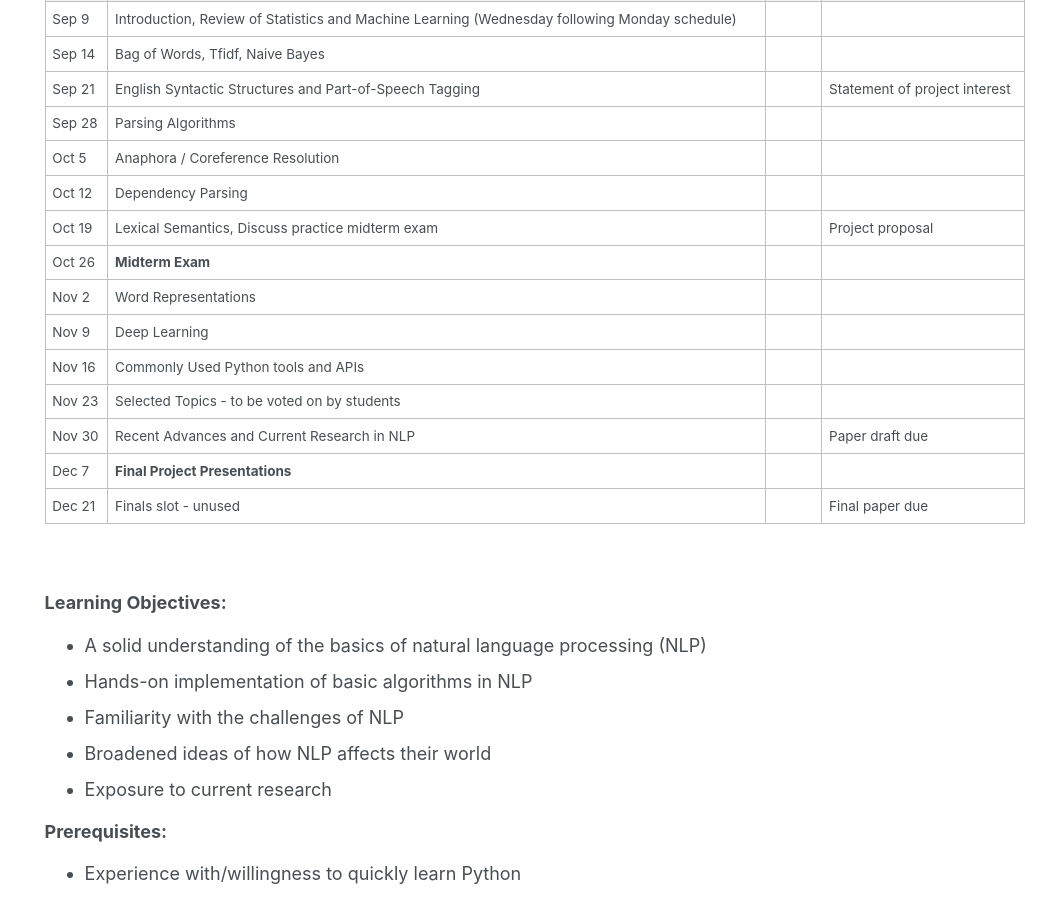
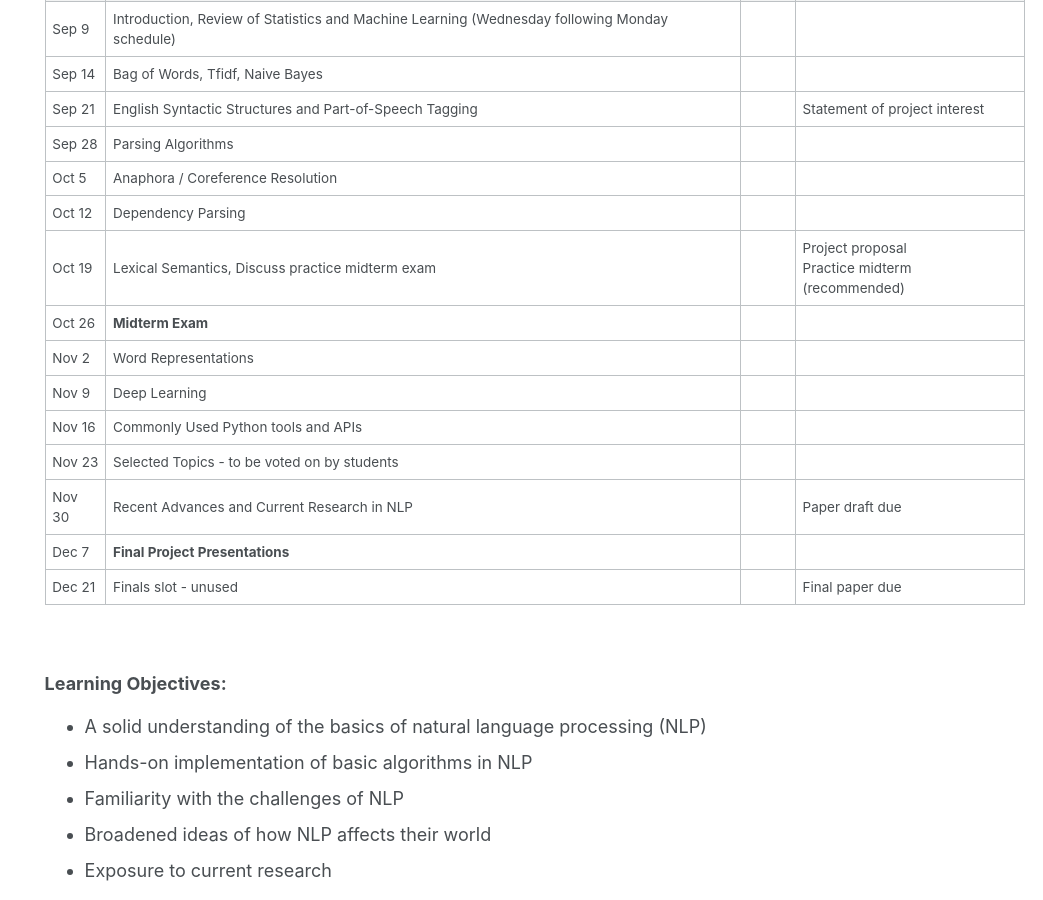
Before and after one commit to rasikabh/rasikabh.github.io, a Jekyll site: the page built from _pages/nlp2020.md, in a window 1280 px wide and 900 px high, scrolled down 782 px. Shown: the whole window, without its empty margins (237-1280 px from the left). Built offline with Jekyll 4.4.1, drawn with Linux system fonts in a browser that asks for light colours.

Commit message:
Update nlp2020.md

```diff
--- a/_pages/nlp2020.md
+++ b/_pages/nlp2020.md
@@ -40,7 +40,7 @@ The course will cover basic implementations in Python as well as APIs and tools
 | Sep 28 | Parsing Algorithms                                                                            |        |                |
 | Oct 5  | Anaphora / Coreference Resolution                                                             |        |                |
 | Oct 12 | Dependency Parsing                                                                            |        |                |
-| Oct 19 | Lexical Semantics, Discuss practice midterm exam                                              |        | Project proposal |
+| Oct 19 | Lexical Semantics, Discuss practice midterm exam                                              |        | Project proposal <br> Practice midterm (recommended) |
 | Oct 26 | **Midterm Exam**                                                                              |        |                |
 | Nov 2  | Word Representations                                                                          |        |                |
 | Nov 9  | Deep Learning                                                                                 |        |                |
```
